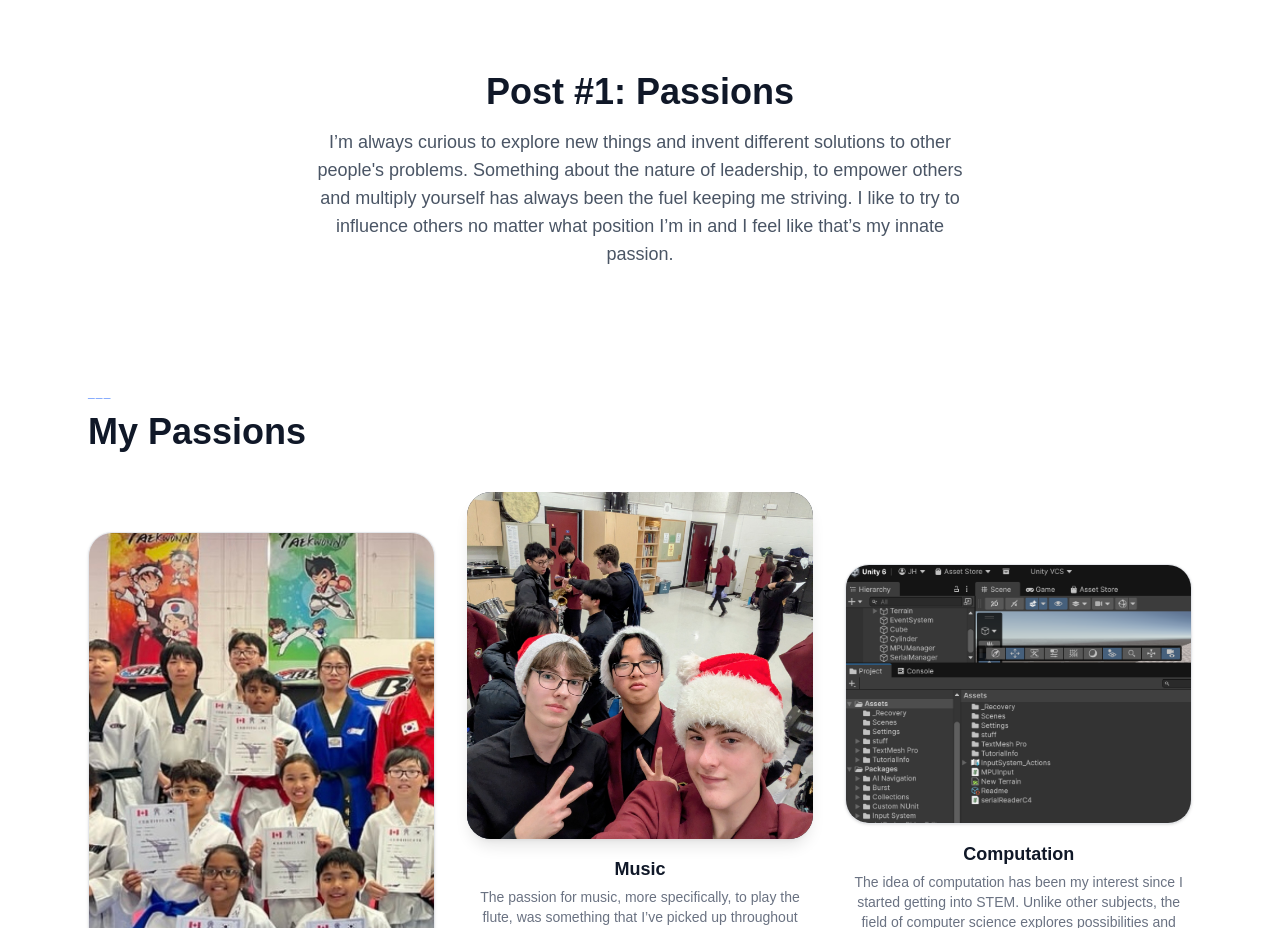
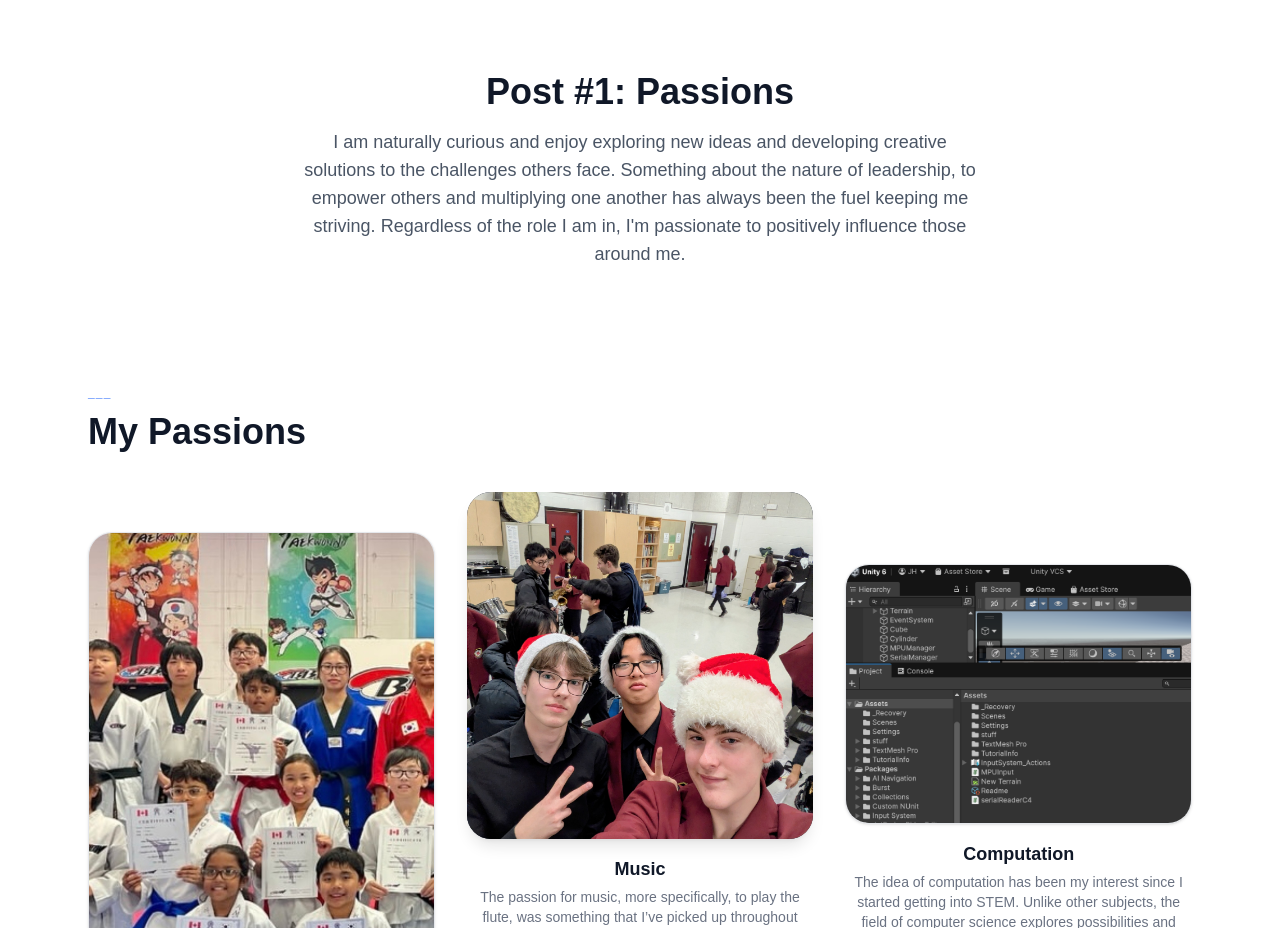
Before and after one commit to JohnHuynh1016/PPPJH-SPH4U0, a Next.js app: page /home in a window 1280 px wide. Shown: the part 840-1768 px from the top of the page. Built offline with nearby package versions, Linux system fonts and the light colour scheme.

Commit message:
the nothing update/fixed post #1

```diff
--- a/app/home/page.tsx
+++ b/app/home/page.tsx
@@ -43,7 +43,7 @@ export default function HomePage() {
       >
         <h2 className="text-4xl font-bold mb-4">Post #1: Passions</h2>
         <p className="text-lg text-gray-600 max-w-2xl mb-8">
-          I’m always curious to explore new things and invent different solutions to other people's problems. Something about the nature of leadership, to empower others and multiply yourself has always been the fuel keeping me striving. I like to try to influence others no matter what position I’m in and I feel like that’s my innate passion.
+          I am naturally curious and enjoy exploring new ideas and developing creative solutions to the challenges others face. Something about the nature of leadership, to empower others and multiplying one another has always been the fuel keeping me striving. Regardless of the role I am in, I'm passionate to positively influence those around me.
         </p>
         <div className="max-w-6xl mx-auto px-6 py-20">
         {/* Header Context */}
```
